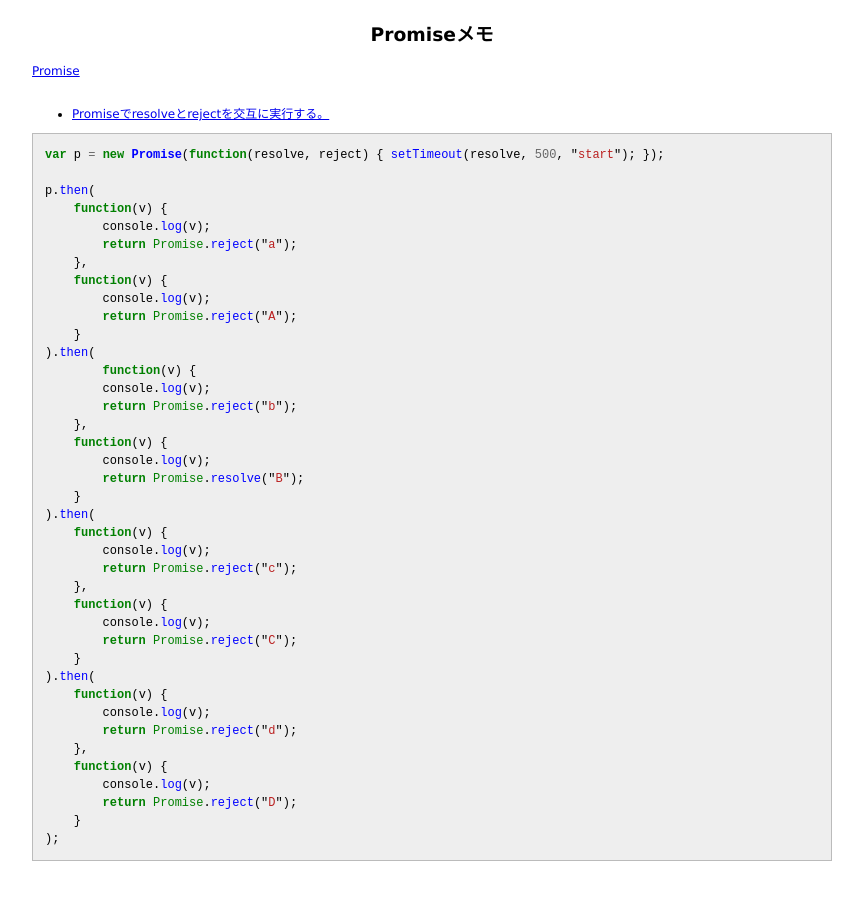
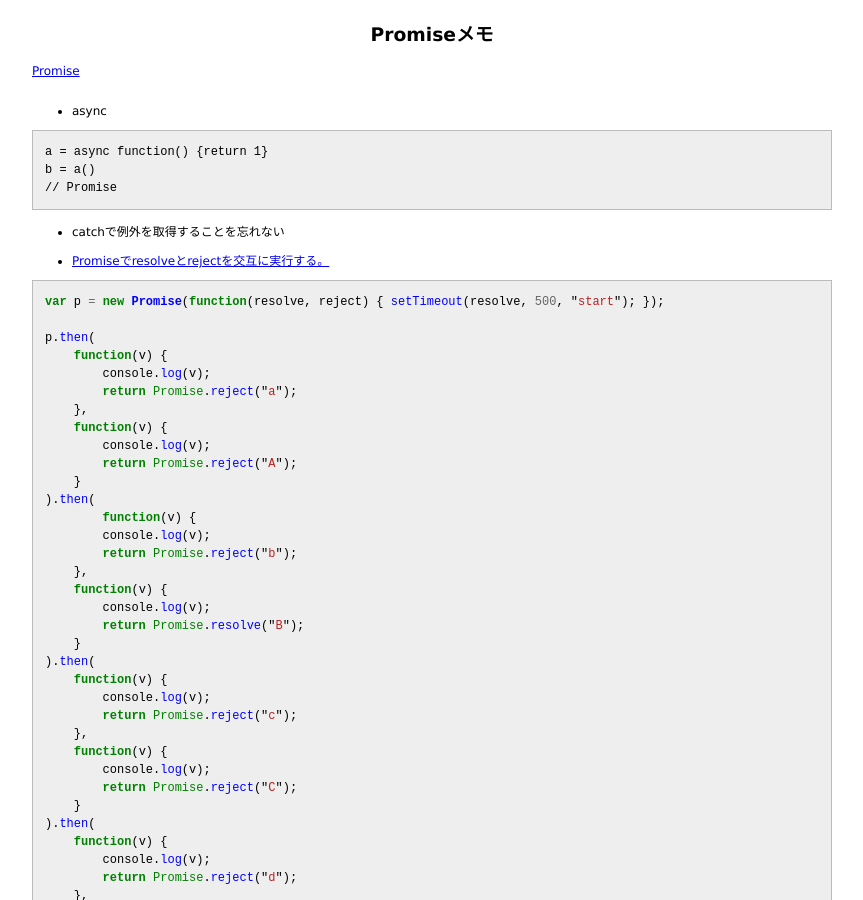
Before and after one commit to 38elements/38elements.github.com, a Jekyll site: the page built from _posts/2014-5-27-promise.md, in a window 1280 px wide and 900 px high. Shown: the whole window, without its empty margins (208-1071 px from the left). Built offline with Jekyll 4.4.1, drawn with Linux system fonts in a browser that asks for light colours.

Commit message:
Update 2014-5-27-promise.md

````diff
--- a/_posts/2014-5-27-promise.md
+++ b/_posts/2014-5-27-promise.md
@@ -4,6 +4,16 @@ title: Promiseメモ
 ---
 [Promise](https://developer.mozilla.org/en-US/docs/Web/JavaScript/Reference/Global_Objects/Promise)
 <br/>
+
+* async
+
+```
+a = async function() {return 1}
+b = a()
+// Promise
+```
+
+* catchで例外を取得することを忘れない
 
 * [Promiseでresolveとrejectを交互に実行する。](http://jsrun.it/38elements/Promise_resolve_and_reject)
 {% highlight javascript %}
````
